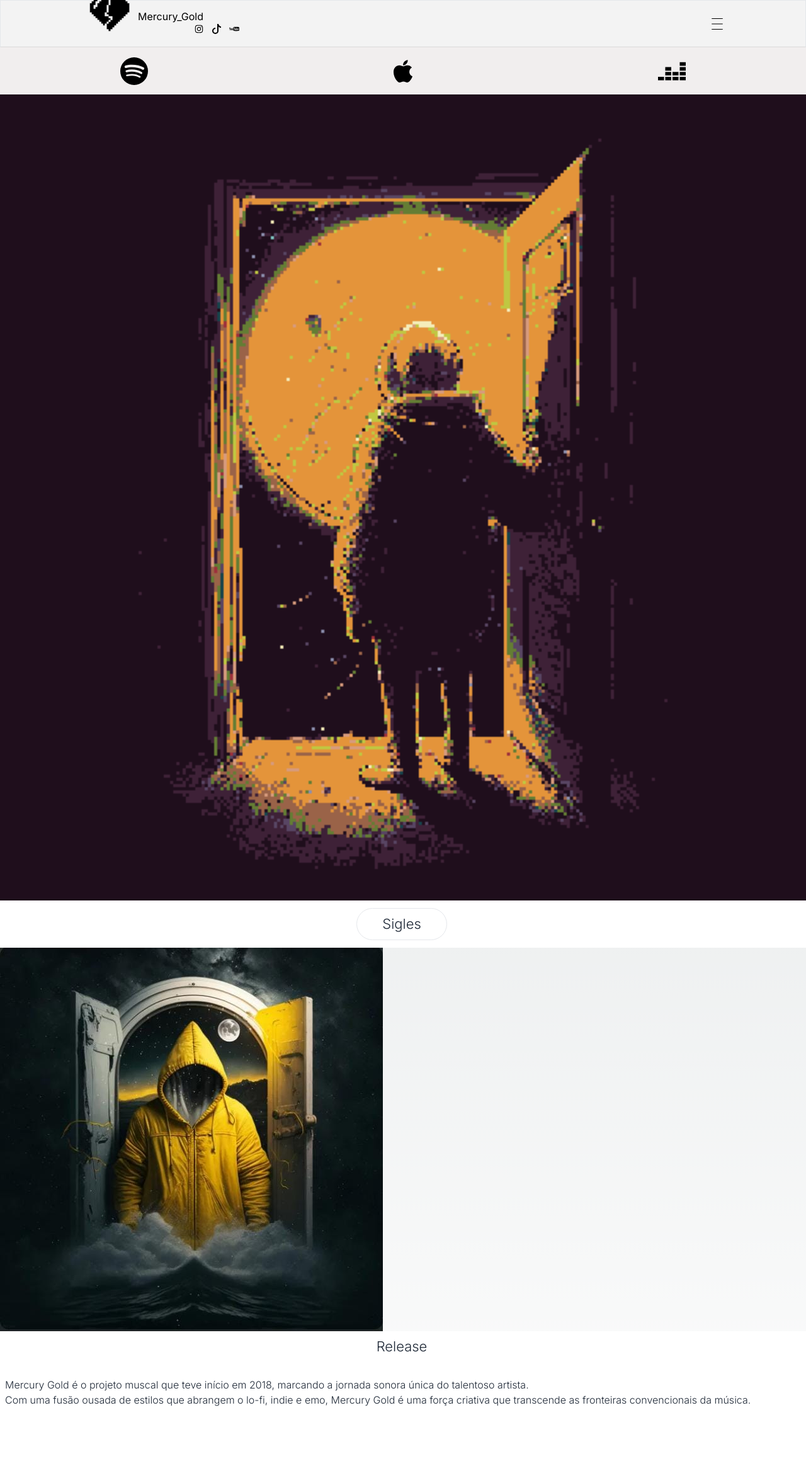
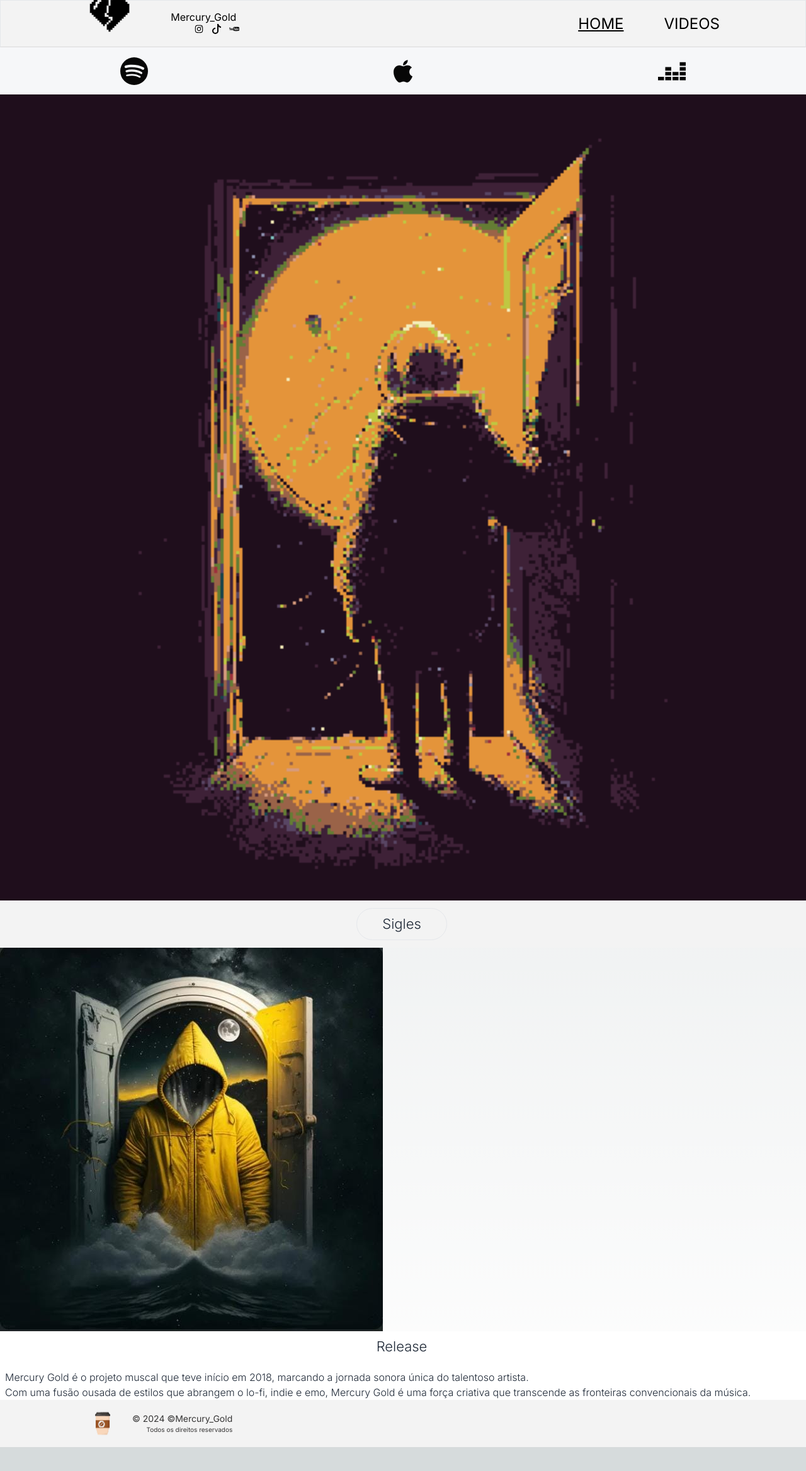
Before and after one commit to FillDias/mercurygold-react, a Next.js app: page / in a window 1280 px wide. Shown: the top 2336 px of the page at 63% size. After the commit the page ends 2298 px from the top, so only its background shows below. Built offline with nearby package versions, Linux system fonts and the light colour scheme.

Commit message:
criação menu interativo

```diff
--- a/src/app/layout.tsx
+++ b/src/app/layout.tsx
@@ -3,6 +3,7 @@ import type { Metadata } from "next";
 import { Inter } from "next/font/google";
 
 import "./globals.css";
+import { Rodape } from "@/components/Rodape";
 
 const inter = Inter({ subsets: ["latin"] });
 
@@ -22,7 +23,7 @@ export default function RootLayout({
         {children}
         <Header />
 
-        <div className="h-[75px]" />
+        <Rodape />
       </body>
     </html>
   );
--- a/src/components/Contracapa/index.tsx
+++ b/src/components/Contracapa/index.tsx
@@ -5,7 +5,7 @@ import sigles0 from "../../assets/imagens/sigles0.jpeg";
 function Contracapa() {
   return (
     <>
-      <div>
+      <div className="relative w-full h-auto">
         <Image src={sigles0} alt="sigles0" />
       </div>
     </>
--- a/src/components/Header/index.tsx
+++ b/src/components/Header/index.tsx
@@ -1,13 +1,24 @@
-import { CiMenuBurger } from "react-icons/ci";
+"use client";
+import React, { useState } from "react";
+import Menu from "../Menu";
+import Image from "next/image";
+import logo from "../../assets/imagens/logo.png";
+import { AiOutlineClose, AiOutlineMenu } from "react-icons/ai";
+import Link from "next/link";
+import { usePathname } from "next/navigation";
 import { ImYoutube2 } from "react-icons/im";
 import { BsTiktok } from "react-icons/bs";
 import { AiOutlineInstagram } from "react-icons/ai";
-import React, { useState } from "react";
-import Image from "next/image";
-import logo from "../../assets/imagens/logo.png";
-import Link from "next/link";
 
 export const Header = () => {
+  const [aberto, setAberto] = useState<boolean>(false);
+  const url = usePathname();
+
+  const verifyUrl = (index: number) => {
+    if (url === "/" && index === 0) return "underline";
+    if (url === "/videos" && index === 1) return "underline";
+  };
+
   return (
     <>
       <header className="fixed top-0 w-full h-[75px] bg-[#F3F3F3] flex  justify-between items-center px-3 border border-opacity-10 border-b-[#000] md:px-[10%]">
@@ -17,8 +28,34 @@ export const Header = () => {
             src={logo}
             alt="mercury"
           />
-          <h1 className=" h-[46px] ml-[0%]">Mercury_Gold</h1>
         </div>
+        <h1 className=" h-[46px] mr-[48%]">Mercury_Gold</h1>
+        <div className="hidden lg:flex gap-[64px] mr-2">
+          <Link className={`${verifyUrl(0)} text-[24px]`} href={"/"}>
+            HOME
+          </Link>
+          <Link className={`${verifyUrl(1)} text-[24px]`} href={"/videos"}>
+            VIDEOS
+          </Link>
+        </div>
+        {!aberto ? (
+          <AiOutlineMenu
+            className="lg:hidden"
+            onClick={() => {
+              setAberto(true);
+            }}
+            size={29}
+          />
+        ) : (
+          <AiOutlineClose
+            className="lg:hidden"
+            onClick={() => {
+              setAberto(false);
+            }}
+            size={29}
+          />
+        )}
+
         <div className="flex flex-row justify-start absolute h-0 ml-[14%] space-x-3  ">
           <Link href={"https://www.instagram.com/mercuryo_gold/"}>
             <AiOutlineInstagram />
@@ -36,8 +73,15 @@ export const Header = () => {
             <ImYoutube2 />
           </Link>
         </div>
-        <CiMenuBurger size={24} />
       </header>
+      <Menu
+        className={`${
+          aberto ? "top-[75px] opacity-100" : "top-[-1000px] opacity-0"
+        } lg:hidden`}
+        fecharMenu={() => {
+          setAberto(false);
+        }}
+      />
     </>
   );
 };
--- /dev/null
+++ b/src/components/Menu/index.tsx
@@ -0,0 +1,41 @@
+"use client";
+import React, { useState } from "react";
+import { usePathname } from "next/navigation";
+import Link from "next/link";
+
+interface MenuProps {
+  fecharMenu: () => void;
+  className?: string;
+}
+
+export const Menu = ({ fecharMenu, className }: MenuProps) => {
+  const url = usePathname();
+  const verifyUrl = (index: number) => {
+    if (url === "/" && index === 0) return "underline";
+    if (url === "/videos" && index === 1) return "underline";
+  };
+  return (
+    <>
+      <div
+        className={`transition-all duration-300 ease-linear flex flex-col justify-center p-[42px] w-[100vw] h-[calc(100vh-75px)] fixed bg-[#E8E7E7] z-10 gap-[64px] md:px-[20%] ${className}`}
+      >
+        <Link
+          onClick={fecharMenu}
+          className={`${verifyUrl(0)} text-[24px]`}
+          href={"/"}
+        >
+          Home
+        </Link>
+
+        <Link
+          onClick={fecharMenu}
+          className={`${verifyUrl(1)} text-[24px]`}
+          href={"/Videos"}
+        >
+          VIDEOS
+        </Link>
+      </div>
+    </>
+  );
+};
+export default Menu;
--- a/src/components/Release/index.tsx
+++ b/src/components/Release/index.tsx
@@ -1,11 +1,11 @@
 export const Release = () => {
   return (
     <>
-      <div className="relative w-full h-[300px] bg-[#ffffff] ">
+      <div className="relative w-full h-auto bg-[#ffffff] ">
         <h1 className="text-[22px] ease-in-out  py-2 px-10 me-1 mb-0,5 font-light text-gray-800 focus:outline-none flex justify-center ">
           Release
         </h1>
-        <h2 className="ml-2 mr-2 mt-6 text-base font-light text-gray-800 focus:outline-none">
+        <h2 className="ml-2 mr-2 mt-3 text-base font-light text-gray-800 focus:outline-none">
           <p>
             {" "}
             Mercury Gold é o projeto muscal que teve início em 2018, marcando a
--- /dev/null
+++ b/src/components/Rodape/index.tsx
@@ -0,0 +1,21 @@
+import Image from "next/image";
+import cof from "../../assets/imagens/cof.png";
+export const Rodape = () => {
+  return (
+    <>
+      <footer className="relative w-full flex  items-center h-[75px] bg-[#F3F3F3] md:px-[2%] lg:px-[10%] ">
+        <Image src={cof} alt="cof" width={70} height={70} />
+        <div className="p-3">
+          <p className="text-sm text-[#363535] text-left">
+            &copy; 2024 ©Mercury_Gold
+          </p>
+          <p className="text-[10px] text-[#363535] text-right">
+            {" "}
+            Todos os direitos reservados
+          </p>
+        </div>
+      </footer>
+    </>
+  );
+};
+export default Rodape;
--- a/src/components/Simgle/index.tsx
+++ b/src/components/Simgle/index.tsx
@@ -1,7 +1,7 @@
 export const Simgle = () => {
   return (
     <>
-      <div className="relative w-full h-[75px] bg-[#FFFFFF] flex  justify-around items-center">
+      <div className="relative w-full h-[75px] bg-[#F3F3F3] flex  justify-around items-center">
         <button
           type="button"
           className="transition delay-150 duration-300 ease-in-out py-2 px-10 me-1 mb-0,5 text-[22px] font-light  text-gray-800 focus:outline-none bg-[#f1eeee]rounded-lg border border-gray-200 hover:bg-gray-200 hover:text-blue-700 focus:z-10 focus:ring-4 focus:ring-gray-200 dark:focus:ring-gray-700 dark:bg-gray-800 dark:text-gray-400 dark:border-gray-600 dark:hover:text-white dark:hover:bg-gray-700 rounded-full "
--- a/src/components/Streams/index.tsx
+++ b/src/components/Streams/index.tsx
@@ -7,7 +7,7 @@ import Link from "next/link";
 export const Streams = () => {
   return (
     <>
-      <div className="relative w-full h-[75px] bg-[#f1eeee] flex  justify-around items-center ">
+      <div className="relative w-full h-[75px] bg-[#f6f7f9] flex  justify-around items-center ">
         <Link
           href={
             "https://open.spotify.com/track/0FZNmwLOX8auI8dIYhrCd7?si=aLqAy3u1R82SGyIJsVydCA"
--- /dev/null
+++ b/src/components/Videos/index.tsx
@@ -0,0 +1,29 @@
+"use client";
+
+import { useState, useEffect } from "react";
+export const Videos = () => {
+  const [windowWidth, setWindowWidth] = useState(0);
+  useEffect(() => {
+    const handleResize = () => {
+      setWindowWidth(window.innerWidth);
+    };
+    window.addEventListener("resize", handleResize);
+    setWindowWidth(window.innerWidth);
+    return () => {
+      window.removeEventListener("resize", handleResize);
+    };
+  }, []);
+  const url = "https://m.youtube.com/watch?v=vDl_HgSTKAQ";
+  return (
+    <>
+      <iframe
+        width="100%"
+        height={`${windowWidth < 1024 ? "315" : "460"}`}
+        src={url}
+        title="YouTube video player"
+        allow="accelerometer; autoplay; clipboard-write; encrypted-media; gyroscope; picture-in-picture; web-share"
+      ></iframe>
+    </>
+  );
+};
+export default Videos;
```
Also changed, not shown: src/assets/imagens/cof.png (added).
